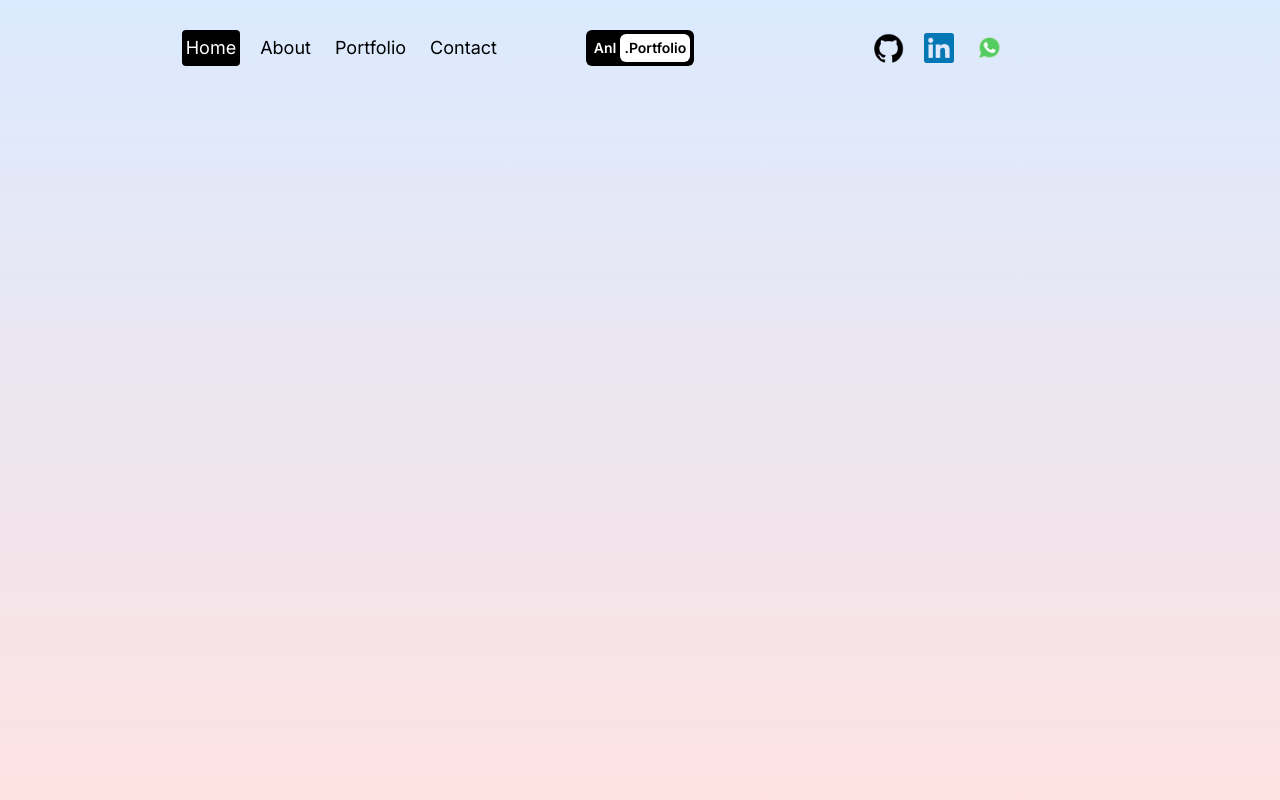
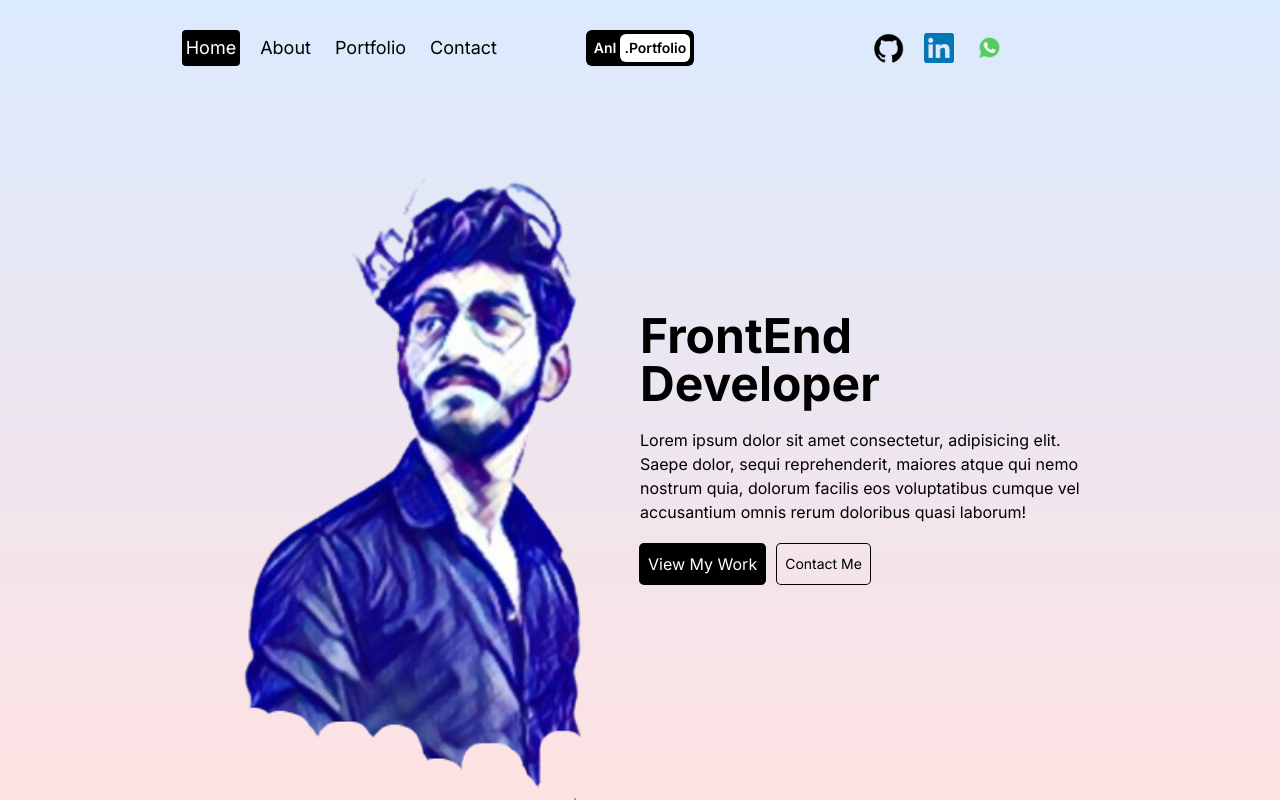
Before and after one commit to aniketcoddy/AniketPortfolio, a Next.js app: page / in a window 1280 px wide. Built offline with nearby package versions, Linux system fonts and the light colour scheme.

Commit message:
hero page done(framer motion left)

```diff
--- a/app/page.js
+++ b/app/page.js
@@ -2,7 +2,23 @@ import Image from "next/image";
 
 export default function Home() {
   return (
-   <>
-   </>
+    <div className="h-full flex justify-center px-4 lg:flex-row  sm:px-8 md:px-12 lg:px-20 xl:px-48 flex-col">
+      {/* image container */}
+      <div className="h-1/2 lg:h-full lg:w-1/2 relative">
+        <Image src='/me.png' fill className="object-cover"/>
+      </div>
+      {/* text container */}
+      <div className="h-1/2 lg:h-full lg:w-1/2 flex flex-col gap-5 items-center justify-center">
+        <h1 className="text-3xl md:text-5xl font-bold ">FrontEnd Developer</h1>
+        <p className="md:text-base ">Lorem ipsum dolor sit amet consectetur, adipisicing elit. Saepe dolor, sequi reprehenderit, maiores atque
+        qui nemo nostrum quia, dolorum facilis eos voluptatibus cumque vel accusantium omnis rerum doloribus quasi laborum!</p>
+
+        <div className="flex gap-3 w-full ">
+          <button className="p-2 rounded ring-1 bg-black text-white ring-black">View My Work</button>
+          <button className="p-2 rounded ring-1 ring-black text-sm">Contact Me</button>
+        </div>
+      </div>
+
+    </div>
   );
 }
```
Also changed, not shown: public/me.jpg (deleted), public/me.png (added).
